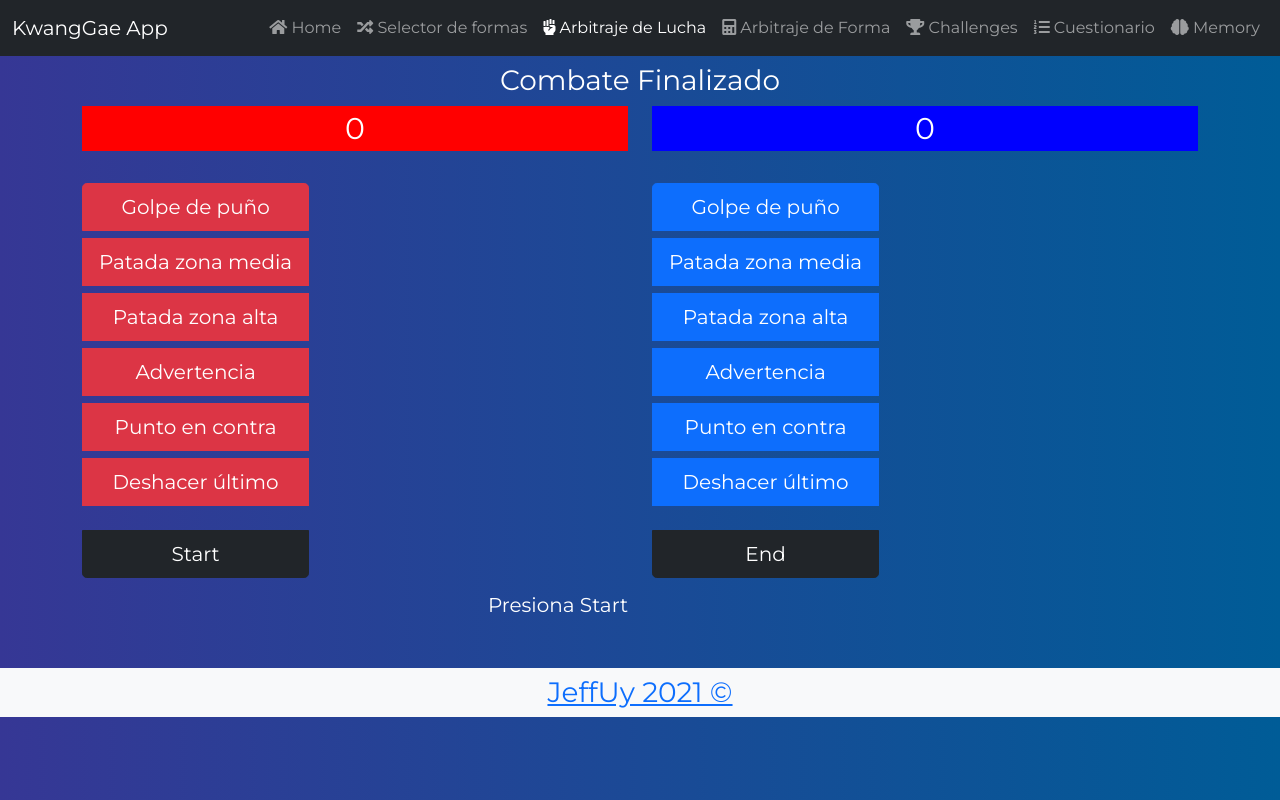
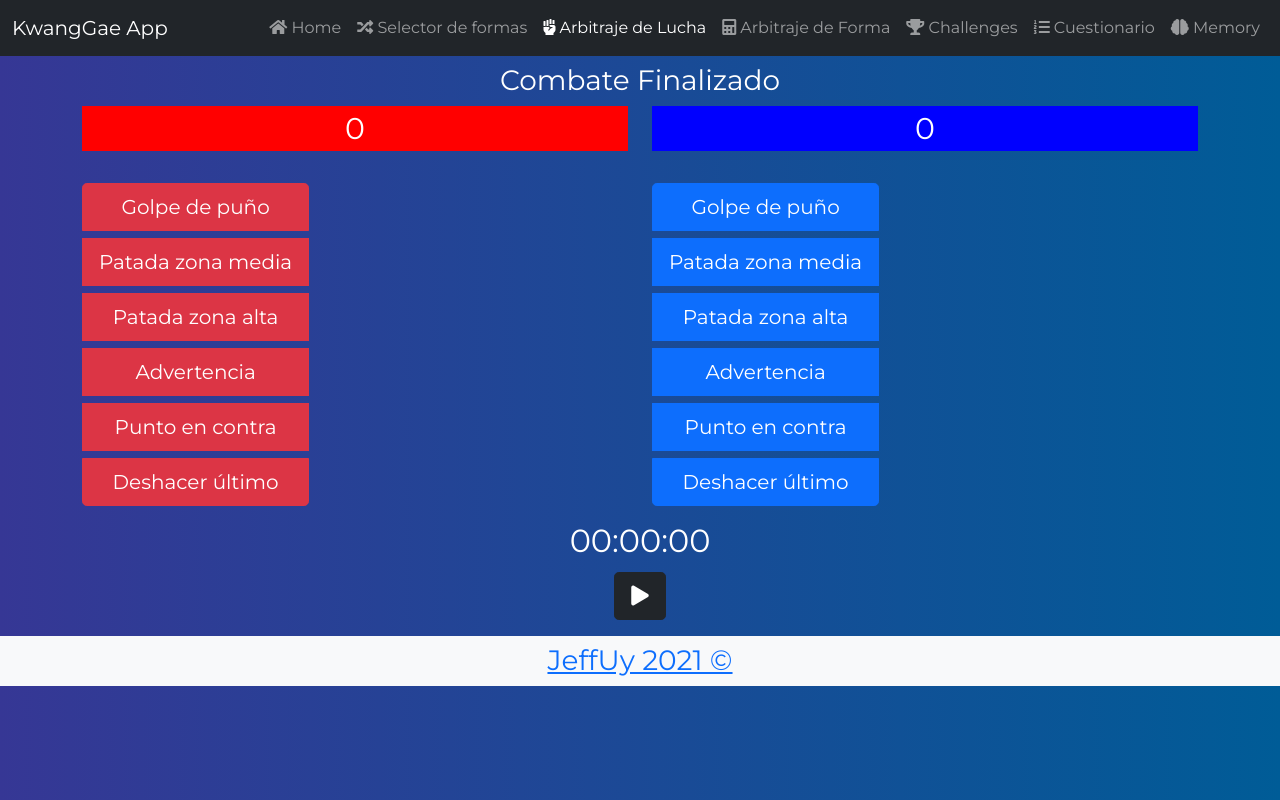
Before and after one commit to Jeffuy/KwangGaeApp-React, a React app: page /lucha in a window 1280 px wide. Built offline with nearby package versions, Linux system fonts and the light colour scheme.

Commit message:
:art: timer hook added

```diff
--- a/src/components/fight/FightTime.jsx
+++ b/src/components/fight/FightTime.jsx
@@ -1,16 +1,16 @@
-import React, { useContext } from "react";
-import { FightContext } from "@context/FightContext";
+import React, { useContext } from 'react';
+import { FightContext } from '@context/FightContext';
 
 const FightTime = () => {
-    const { time } = useContext(FightContext);
+	const { time } = useContext(FightContext);
 
-    return (
-        <div className="container text-center row mb-5 text-white">
-            <div className="col">
-                <span style={{ fontSize: 20 }}>{time}</span>
-            </div>
-        </div>
-    );
+	return (
+		<div className="d-flex justify-content-center mb-2 h2">
+			<span>{('0' + Math.floor((time / 60000) % 60)).slice(-2)}:</span>
+			<span>{('0' + Math.floor((time / 1000) % 60)).slice(-2)}:</span>
+			<span>{('0' + ((time / 10) % 100)).slice(-2)}</span>
+		</div>
+	);
 };
 
 export default FightTime;
--- a/src/components/fight/FigthButtons.jsx
+++ b/src/components/fight/FigthButtons.jsx
@@ -1,19 +1,9 @@
-import React, { useContext } from "react";
-import { FightContext } from "@context/FightContext";
+import React, { useContext } from 'react';
+import { FightContext } from '@context/FightContext';
+import FightTime from '@components/fight/FightTime';
 
 const FigthButtons = () => {
-    const {
-        status,
-        setShowError,
-        lastRed,
-        lastBlue,
-        startFight,
-        endFight,
-        redScore,
-        blueScore,
-        redWarning,
-        blueWarning,
-    } = useContext(FightContext);
+	const { status, setShowError, lastRed, lastBlue, startFight, endFight, redScore, blueScore, redWarning, blueWarning, timerOn, pauseFight, time, resumeFight } = useContext(FightContext);
 
 	return (
 		<div className="container">
@@ -65,19 +55,8 @@ const FigthButtons = () => {
 						>
 							Punto en contra
 						</button>
-                        <button
-                            className="btn btn-danger btn-lg btn-block mb-2 shadow-none"
-                            type="button"
-                            onClick={() => lastRed(status)}
-                        >
+						<button className="btn btn-danger btn-lg btn-block mb-2 shadow-none" type="button" onClick={() => lastRed(status)}>
 							Deshacer último
-                        </button>
-                        <button
-                            className="btn btn-dark btn-lg btn-block mt-3 mb-1 shadow-none"
-                            type="button"
-                            onClick={status ? undefined : () => startFight()}
-                        >
-                            Start
 						</button>
 					</div>
 				</div>
@@ -128,22 +107,36 @@ const FigthButtons = () => {
 						>
 							Punto en contra
 						</button>
-                        <button
-                            className="btn btn-primary btn-lg btn-block mb-2 shadow-none"
-                            type="button"
-                            onClick={() => lastBlue(status)}
-                        >
+						<button className="btn btn-primary btn-lg btn-block mb-2 shadow-none" type="button" onClick={() => lastBlue(status)}>
 							Deshacer último
-                        </button>
-                        <button
-                            className="btn btn-dark btn-lg btn-block mt-3 mb-1 shadow-none"
-                            type="button"
-                            onClick={() => endFight()}
-                        >
-                            End
 						</button>
 					</div>
 				</div>
+			</div>
+			<FightTime />
+			<div className="d-flex justify-content-center">
+				{!timerOn && time === 0 && (
+					<button className="btn btn-dark btn-lg mt-1 mb-3" type="button" onClick={status ? undefined : () => startFight()}>
+						<i className="fa fa-play" />
+					</button>
+				)}
+				{timerOn && (
+					<>
+						<button className="btn btn-dark btn-lg mt-1 mb-3 m-3" onClick={() => pauseFight()}>
+							<i className="fa fa-pause" />
+						</button>
+						<button className="btn btn-dark btn-lg mt-1 mb-3 m-3" type="button" onClick={() => endFight()}>
+							<i className="fa fa-stop" />
+						</button>
+					</>
+				)}
+				{!timerOn && time !== 0 && (
+					<>
+						<button className="btn btn-dark btn-lg mt-1 mb-3" onClick={() => resumeFight()}>
+							Resume
+						</button>
+					</>
+				)}
 			</div>
 		</div>
 	);
--- a/src/containers/FightContainer.jsx
+++ b/src/containers/FightContainer.jsx
@@ -1,9 +1,8 @@
-import React, { useContext } from "react";
-import { FightContext } from "@context/FightContext";
-import FigthButtons from "@components/fight/FigthButtons";
-import FightNotStartedError from "@components/fight/FightNotStartedError";
-import FightTime from "@components/fight/FightTime";
-import FightResults from "@components/fight/FightResults";
+import React, { useContext } from 'react';
+import { FightContext } from '@context/FightContext';
+import FigthButtons from '@components/fight/FigthButtons';
+import FightNotStartedError from '@components/fight/FightNotStartedError';
+import FightResults from '@components/fight/FightResults';
 
 const Fight = () => {
 	const { showError } = useContext(FightContext);
@@ -13,7 +12,6 @@ const Fight = () => {
 			<FightResults />
 			{showError && <FightNotStartedError />}
 			<FigthButtons />
-            <FightTime />
 		</section>
 	);
 };
--- a/src/context/FightContext.jsx
+++ b/src/context/FightContext.jsx
@@ -1,13 +1,12 @@
-import React, { createContext, useState } from "react";
-import useScoreHook from "@hooks/useScoreHook";
-import timer from "@scripts/timer";
+import React, { createContext, useState } from 'react';
+import useScoreHook from '@hooks/useScoreHook';
+import useTimerHook from '@hooks/useTimerHook';
 
 const FightContext = createContext();
 
 function FightProvider(props) {
-    const [time, setTime] = useState("Presiona Start");
 	const [showError, setShowError] = useState(false);
-    const [runTime, setRunTime] = useState("");
+	//const [runTime, setRunTime] = useState('');
 	const [status, setStatus] = useState(false);
 
 	const {
@@ -38,36 +37,36 @@ function FightProvider(props) {
 		discounts: 0,
 	});
 
+	const { time, setTimerOn, setTime, timerOn } = useTimerHook();
+
 	const startFight = () => {
-        timer.start();
 		setStatus(true);
-
 		blueRestart();
 		redRestart();
+		setTimerOn(true);
+	};
 
-        const updateTime = () => {
-            const time = timer.write();
-            setTime(time);
+	const pauseFight = () => {
+		setTimerOn(false);
 	};
-        setRunTime(setInterval(updateTime, 10));
+
+	const resumeFight = () => {
+		setTimerOn(true);
 	};
 
 	const endFight = () => {
 		blueFinalScore();
 		redFinalScore();
-
 		setStatus(false);
-        setRunTime(clearInterval(runTime));
-        setTime(time);
-        timer.reset();
-
-        console.log(red, blue);
+		setTimerOn(false);
+		setTime(0);
 	};
 
 	return (
 		<FightContext.Provider
 			value={{
 				time,
+				timerOn,
 				showError,
 				startFight,
 				endFight,
@@ -81,6 +80,8 @@ function FightProvider(props) {
 				redWarning,
 				blueWarning,
 				setShowError,
+				pauseFight,
+				resumeFight,
 			}}
 		>
 			{props.children}
--- /dev/null
+++ b/src/hooks/useTimerHook.jsx
@@ -0,0 +1,28 @@
+import { useState, useEffect } from 'react';
+
+const useTimerHook = () => {
+	const [time, setTime] = useState(0);
+	const [timerOn, setTimerOn] = useState(false);
+
+	useEffect(() => {
+		let interval = null;
+
+		if (timerOn) {
+			interval = setInterval(() => {
+				setTime(prevTime => prevTime + 10);
+			}, 10);
+		} else {
+			clearInterval(interval);
+		}
+		return () => clearInterval(interval);
+	}, [timerOn]);
+
+	return {
+		time,
+		setTimerOn,
+		setTime,
+		timerOn,
+	};
+};
+
+export default useTimerHook;
--- a/src/scripts/timer.js
+++ /dev/null
@@ -1,57 +0,0 @@
-let m;
-let s;
-let mls;
-let timeStarted;
-let mlst;
-
-window.onload = () => {
-    m = 0;
-    (s = 0), (mls = 0);
-    timeStarted = 0;
-};
-
-function write() {
-    //time = document.getElementById("time")
-    let mt, st;
-    mls++;
-
-    if (mls > 99) {
-        s++;
-        mls = 0;
-    }
-    if (s > 59) {
-        m++;
-        s = 0;
-    }
-
-    mlst = ("0" + mls).slice(-2);
-    st = ("0" + s).slice(-2);
-    mt = ("0" + m).slice(-2);
-
-
-//time.innerHTML = `${mt}:${st}:${mlst}`;
-return `${mt}:${st}:${mlst}`;
-}
-function start() {
-    write();
-    //timeStarted = setInterval(write, 10);
-}
-
-function stop() {
-    clearInterval(timeStarted);
-}
-
-function reset() {
-    clearInterval(timeStarted);
-    m = 0;
-    s = 0;
-    mls = 0;
-}
-
-export default {
-    start,
-    stop,
-    reset,
-    write,
-    m,
-};
```
Lines whose indentation alone changed are shown as unchanged.
